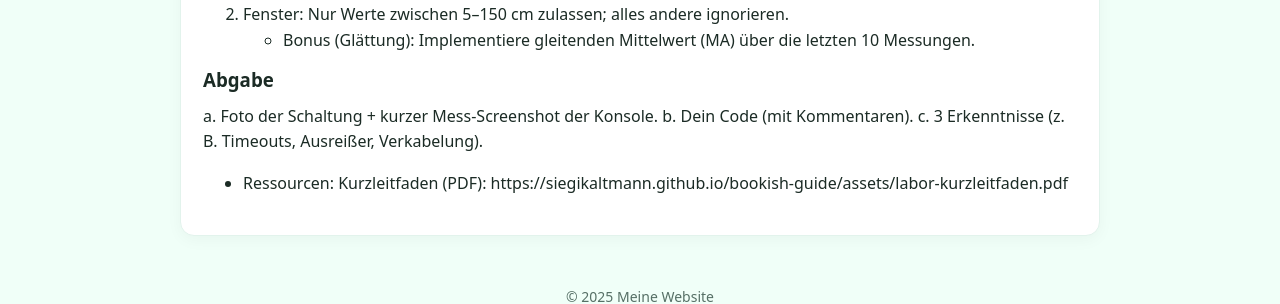
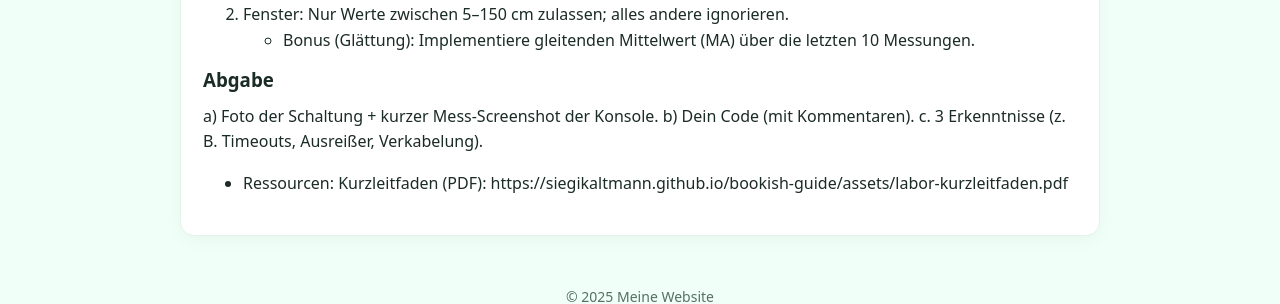
Before and after one commit to siegikaltmann/bookish-guide, a Jekyll site: the page built from _lab/2025-10-19-woche-03-hcsr04.md, in a window 1280 px wide and 900 px high, scrolled down 1629 px. Shown: the part 562-866 px from the top of the window. Built offline with Jekyll 4.4.1, drawn with Linux system fonts in a browser that asks for light colours.

```diff
--- a/_lab/2025-10-19-woche-03-hcsr04.md
+++ b/_lab/2025-10-19-woche-03-hcsr04.md
@@ -76,8 +76,8 @@ while True:
 - Bonus (Glättung): Implementiere gleitenden Mittelwert (MA) über die letzten 10 Messungen.
 
 ### Abgabe
-a. Foto der Schaltung + kurzer Mess-Screenshot der Konsole.
-b. Dein Code (mit Kommentaren).
+a) Foto der Schaltung + kurzer Mess-Screenshot der Konsole.
+b) Dein Code (mit Kommentaren).
 c. 3 Erkenntnisse (z. B. Timeouts, Ausreißer, Verkabelung).
 
 - Ressourcen:
```
